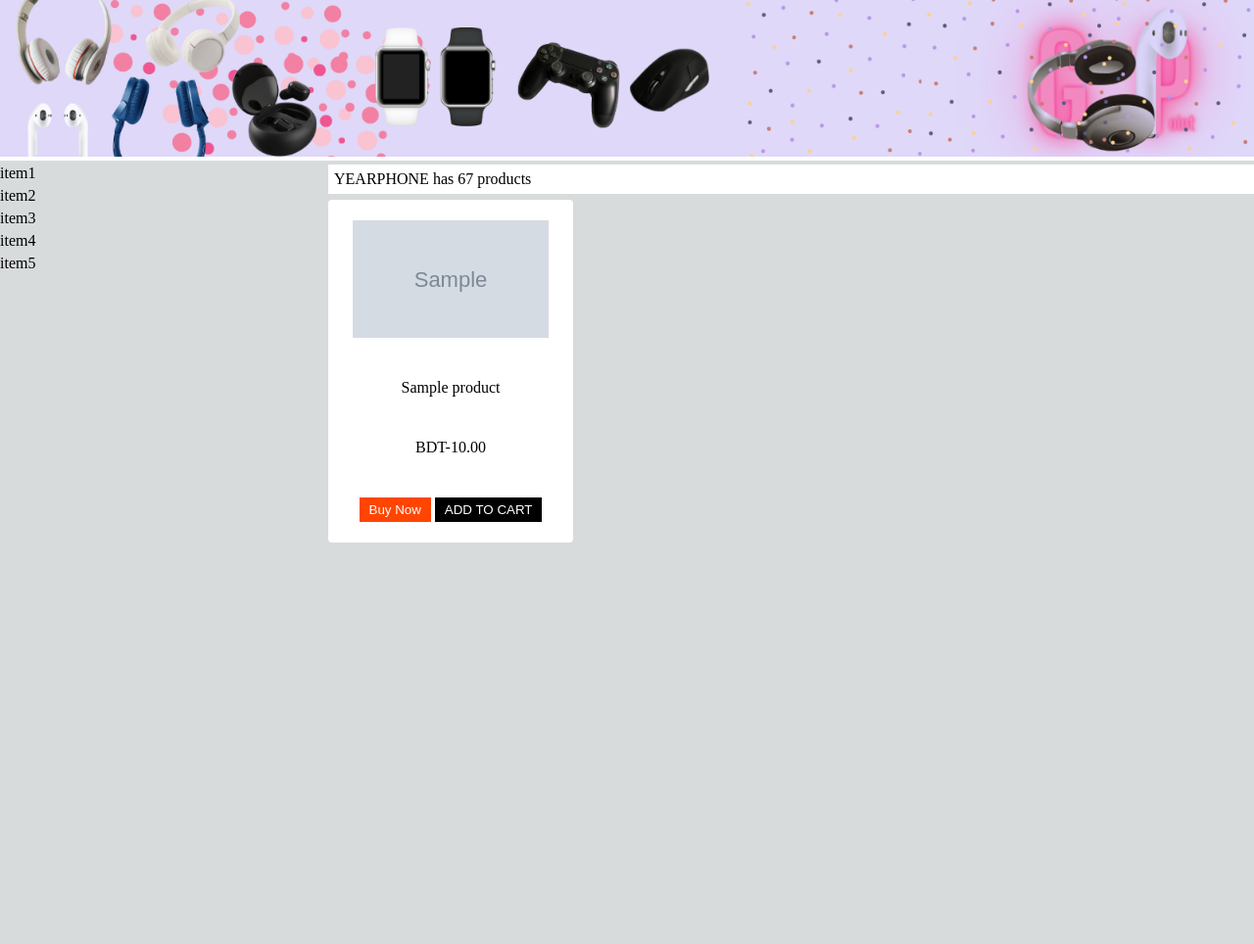
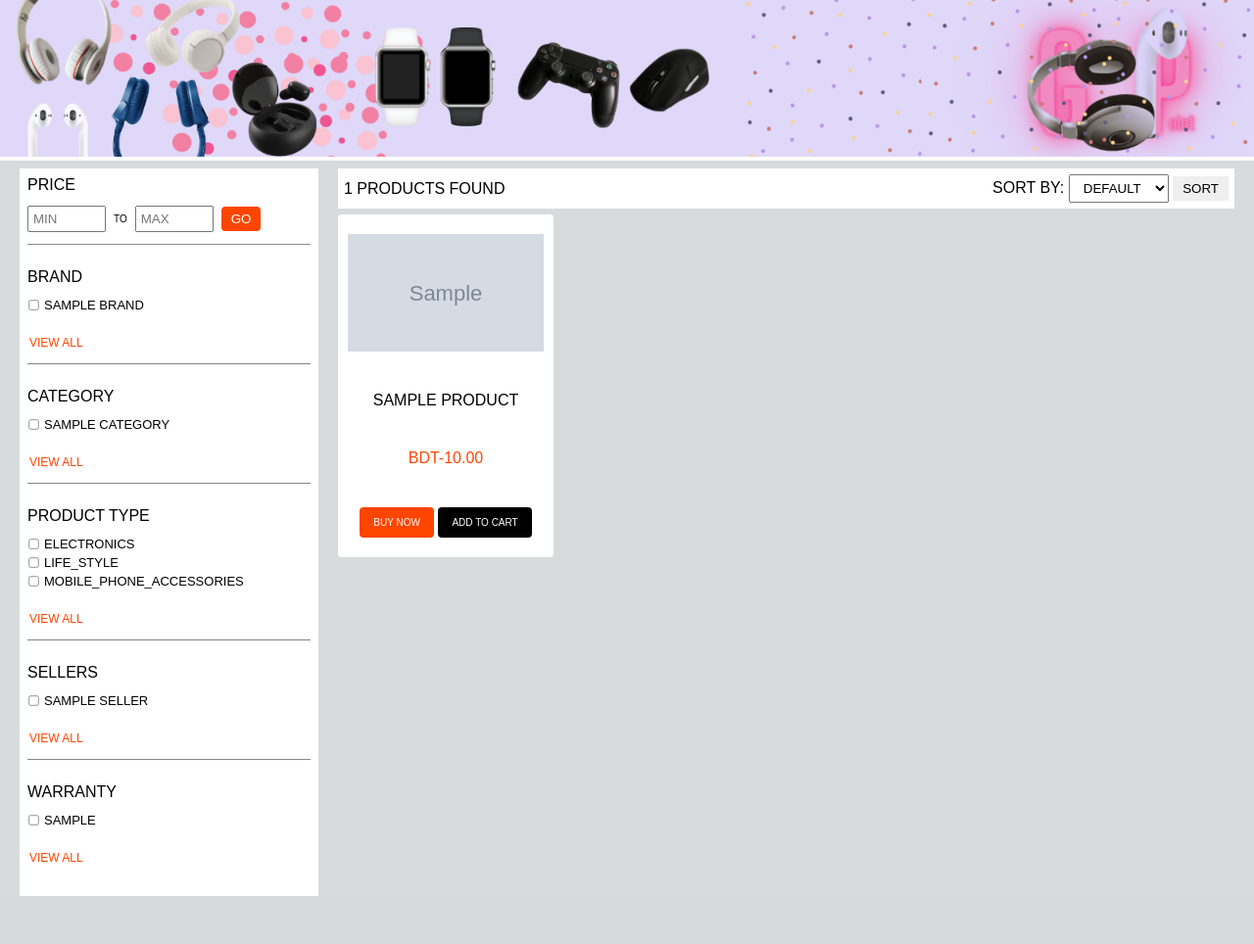
Before and after one commit to imtiazpy/Qtec-ecom-test, a Django app: page / in a window 1280 px wide. Shown: the whole page at 98% size. After the commit the page ends 915 px from the top, so only its background shows below. Run offline with Django 4.2, Linux system fonts and the light colour scheme; tables that the repository leaves empty hold one stand-in row (values such as "Sample post"); grey boxes marked "Sample" are stand-in pictures.

Commit message:
completed the filter and sorting feature

```diff
--- a/products/static/css/style.css
+++ b/products/static/css/style.css
@@ -1,52 +1,169 @@
+/* Global Styles */
 * {
   margin: 0px;
   padding: 0px;
   box-sizing: border-box;
+  text-transform: uppercase;
+  font-family: Arial, Helvetica, sans-serif;
 }
 
+/* Body Styles */
 body {
-  height: 100%;
+  height: 100vh;
 }
 
+/* Main Section Styles */
 main {
   width: 100%;
-  height: 100vh;
+  height: auto;
   background-color: rgb(216, 219, 219);
 }
 
 .container {
   display: flex;
   gap: 20px;
+  margin: 0 20px;
 }
 
+/* Aside (Filter Section) Styles */
 aside {
   flex-basis: 25%;
-  margin-top: 4px;
+  margin-top: 8px;
 }
 
-#filters {
+.filter-section {
+  height: auto;
   display: flex;
   flex-direction: column;
   gap: 5px;
+  background-color: #fff;
+  padding: 8px;
 }
 
+.filter-section form {
+  display: flex;
+  flex-direction: column;
+  gap: 14px;
+}
+
+.filter-option {
+  display: flex;
+  flex-direction: column;
+  gap: 12px;
+}
+
+.view-more {
+  color: orangered;
+  padding: 2px;
+  align-self: flex-start;
+  margin-top: 10px;
+  font-size: 12px;
+  border-radius: 2px;
+  cursor: pointer;
+}
+
+.filter-option h4 {
+  font-weight: 400;
+}
+
+.filter-option::after {
+  content: "";
+  display: block;
+  border-bottom: 1px solid #888686;
+  margin-bottom: 10px;
+}
+
+/* Remove horizontal line for the last filter-option */
+.filter-option:last-child::after {
+  content: "";
+  border: none;
+  margin: none;
+}
+
+.filter-option .filter-items {
+  display: flex;
+  flex-direction: column;
+  gap: 4px;
+  font-size: 13px;
+  white-space: nowrap;
+  overflow: hidden;
+  text-overflow: ellipsis;
+}
+
+.filter-items>div {
+  display: flex;
+  gap: 4px;
+  align-items: center;
+}
+
+.filter-items .hidden {
+  display: none;
+}
+
+.price-range {
+  display: flex;
+  gap: 8px;
+  align-items: center;
+}
+
+.price-range button {
+  background-color: orangered;
+  color: #fff;
+  border-radius: 4px;
+}
+
+span {
+  font-size: 10px;
+}
+
+input[type="number"] {
+  padding: 4px;
+  width: 80px;
+}
+
+input[type="checkbox"] {
+  transform: scale(0.8);
+  /* Adjust the scale value as needed */
+}
+
+/* Product Listing Section Styles */
 #product-list {
   flex-basis: 75%;
-  margin-top: 4px;
+  margin-top: 8px;
 }
 
-
-.info {
+.count-sort {
+  display: flex;
+  justify-content: space-between;
+  align-items: center;
   background-color: #fff;
   padding: 6px;
   margin-bottom: 6px;
 }
 
+.sort {
+  display: inline-block;
+  vertical-align: middle;
+  margin-left: 10px;
+}
+
+#sort-by {
+  display: inline-block;
+  vertical-align: middle;
+  padding: 5px 10px;
+}
+
+
+.products {
+  display: grid;
+  grid-template-columns: repeat(4, 1fr);
+  gap: 10px;
+}
 
 .product {
-  width: 250px;
+  width: 220px;
   height: 350px;
-  padding: 5px;
+  padding: 4px 20px;
   border-radius: 4px;
   background-color: #fff;
   display: flex;
@@ -54,7 +171,6 @@ aside {
   justify-content: space-around;
   align-items: center;
   gap: 10px;
-
 }
 
 .img-wrapper {
@@ -63,7 +179,6 @@ aside {
   display: flex;
   justify-content: center;
   align-items: center;
-
 }
 
 .img-wrapper img {
@@ -72,18 +187,75 @@ aside {
   object-fit: cover;
 }
 
+.price {
+  color: orangered;
+}
+
 button {
   outline: none;
   border: none;
   padding: 5px 10px;
 }
 
-button.primary {
+.btn-wrapper {
+  width: 100%;
+  display: flex;
+  justify-content: space-around;
+}
+
+.btn {
+  border-radius: 4px;
+  padding: 10px 14px;
+  font-size: 10px;
+}
+
+.btn.primary {
   background-color: orangered;
   color: #fff;
 }
 
-button.secondary {
+.btn.secondary {
   background-color: black;
   color: #fff;
 }
+
+
+@media (max-width: 991px) {
+  .container {
+    gap: 20px;
+  }
+
+  .filter-section {
+    padding: 16px;
+  }
+
+  .products {
+    grid-template-columns: repeat(2, 1fr);
+  }
+
+  .product {
+    width: 200px;
+    height: 350px;
+  }
+}
+
+/* Small Screen Breakpoint */
+@media (max-width: 767px) {
+  .container {
+    flex-direction: column;
+    margin: 0 10px;
+  }
+
+  .filter-section {
+    padding: 8px;
+  }
+
+  .products {
+    grid-template-columns: 1fr;
+  }
+
+  .product {
+    width: 100%;
+    height: 300px;
+  }
+}
--- /dev/null
+++ b/products/static/js/filters.js
@@ -0,0 +1,55 @@
+window.addEventListener('DOMContentLoaded', () => {
+  const filterProducts = () => {
+    const selectedBrands = getSelectedCheckboxes('brand');
+    const selectedCategories = getSelectedCheckboxes('category');
+    const selectedTypes = getSelectedCheckboxes('type');
+    const minPrice = document.querySelector('input[name="min_price"]').value;
+    const maxPrice = document.querySelector('input[name="max_price"]').value;
+    const selectedWarranty = getSelectedCheckboxes('warranty');
+    const selectedSellers = getSelectedCheckboxes('seller');
+
+    const url = buildFilterURL({
+      selectedBrands,
+      selectedCategories,
+      selectedTypes,
+      minPrice,
+      maxPrice,
+      selectedWarranty,
+      selectedSellers
+    });
+
+    window.location.href = url;
+  };
+
+  const getSelectedCheckboxes = (name) => {
+    const checkboxes = Array.from(document.querySelectorAll(`input[name="${name}"]:checked`));
+    return checkboxes.map(checkbox => checkbox.value);
+  };
+
+  const buildFilterURL = ({
+    selectedBrands,
+    selectedCategories,
+    selectedTypes,
+    minPrice,
+    maxPrice,
+    selectedWarranty,
+    selectedSellers
+  }) => {
+    const brandParam = selectedBrands.length ? `brand=${selectedBrands.join('&brand=')}` : '';
+    const categoryParam = selectedCategories.length ? `category=${selectedCategories.join('&category=')}` : '';
+    const typeParam = selectedTypes.length ? `type=${selectedTypes.join('&type=')}` : '';
+    const minPriceParam = minPrice ? `min_price=${minPrice}` : '';
+    const maxPriceParam = maxPrice ? `max_price=${maxPrice}` : '';
+    const warrantyParam = selectedWarranty.length ? `warranty=${selectedWarranty.join('&warranty=')}` : '';
+    const sellerParam = selectedSellers.length ? `seller=${selectedSellers.join('&seller=')}` : '';
+
+    const queryParams = [brandParam, categoryParam, typeParam, minPriceParam, maxPriceParam, warrantyParam, sellerParam];
+    const filteredParams = queryParams.filter(param => param !== '');
+    const url = `/?${filteredParams.join('&')}`;
+
+    return url;
+  };
+
+  const checkboxes = document.querySelectorAll('input[type="checkbox"]');
+  checkboxes.forEach((checkbox) => checkbox.addEventListener('change', filterProducts));
+});
--- a/products/static/js/index.js
+++ /dev/null
@@ -1,50 +0,0 @@
-const filters = document.querySelector('#filters');
-const product_list = document.querySelector('#product-list');
-
-
-const main = () => {
-  fetch('http://127.0.0.1:8000/products/')
-    .then(res => res.json())
-    .then(data => {
-      //call function
-      createComponent(data)
-    })
-    .catch((error) => {
-      console.log('Error:', error);
-    })
-}
-
-
-const createComponent = (data) => {
-  const products = document.createElement('div');
-  products.classList.add('products')
-  products.style.cssText = 'display: grid; grid-template-columns: repeat(4, 1fr); gap: 8px;'
-
-  data.forEach(product => {
-    const productElem = document.createElement('div');
-    productElem.className = 'product';
-
-    productElem.innerHTML = `
-      <div class="img-wrapper">
-        <img src="${product.photo_url}" width="100%" alt="product image">
-      </div>
-      <p>${product.name}</p>
-      <p>BDT-${product.price}</p>
-      <div>
-        <button class='primary'>Buy Now</button>
-        <button class='secondary'>ADD TO CART</button>
-      </div>
-    `;
-
-    products.appendChild(productElem);
-  })
-
-  product_list.appendChild(products)
-}
-
-
-
-
-
-
-main()
--- /dev/null
+++ b/products/templates/include/aside.html
@@ -0,0 +1,87 @@
+<div class="filter-section">
+  <form method="GET" action="">
+    <!-- Price range filter -->
+    <div class="filter-option">
+      <h4>Price</h4>
+      <div class="price-range">
+        <input type="number" value="{% if min_price %}{{ min_price }}{% endif %}" name="min_price" placeholder="Min">
+        <span>to</span>
+        <input type="number" value="{% if max_price %}{{ max_price }}{% endif %}" name="max_price" placeholder="Max">
+
+        <button type="submit">Go</button>
+
+      </div>
+    </div>
+
+    <!-- Brand filter -->
+    <div class="filter-option">
+      <h4>Brand</h4>
+      <div class="filter-items">
+        {% for brand in brands %}
+        <div class="filter-item">
+          <input type="checkbox" name="brand" value="{{ brand.id }}" {% if brand.id in selected_brands %}checked{% endif %}>
+          <label>{{ brand.name }}</label>
+        </div>
+        {% endfor %}
+      </div>
+      <span class="view-more">View All</span>
+    </div>
+
+    <!-- Category filter -->
+    <div class="filter-option">
+      <h4>Category</h4>
+      <div class="filter-items">
+        {% for category in categories %}
+        <div class="filter-item">
+          <input type="checkbox" name="category" value="{{ category.id }}" {% if category.id in selected_categories %}checked{% endif %}>
+          <label>{{ category.name }}</label>
+        </div>
+        {% endfor %}
+      </div>
+      <span class="view-more">View All</span>
+    </div>
+
+    <!-- Product type filter -->
+    <div class="filter-option">
+      <h4>Product Type</h4>
+      <div class="filter-items">
+        {% for product_type in product_types %}
+        <div class="filter-item">
+          <input type="checkbox" name="type" value="{{ product_type.0 }}" {% if product_type.0 in selected_product_types %}checked{% endif %}>
+          <label>{{ product_type.1 }}</label>
+        </div>
+        {% endfor %}
+      </div>
+      <span class="view-more">View All</span>
+    </div>
+
+
+    <!-- Seller filter -->
+    <div class="filter-option">
+      <h4>Sellers</h4>
+      <div class="filter-items">
+        {% for seller in sellers %}
+        <div class="filter-item">
+          <input type="checkbox" name="seller" value="{{ seller.id }}" {% if seller.id in selected_sellers %}checked{% endif %}>
+          <label>{{ seller.name }}</label>
+        </div>
+        {% endfor %}
+      </div>
+      <span class="view-more">View All</span>
+    </div>
+
+    <!-- Warranty filter -->
+    <div class="filter-option">
+      <h4>Warranty</h4>
+      <div class="filter-items">
+        {% for warranty_value in warranty_values %}
+        <div class="filter-item">
+            <input type="checkbox" name="warranty" value="{{ warranty_value }}" {% if warranty_value in selected_warranty %}checked{% endif %}>
+            <label>{{ warranty_value }}</label>
+        </div>
+        {% endfor %}
+      </div>
+      <span class="view-more">View All</span>
+    </div>
+  </form>
+</div>
--- a/products/templates/products/include/aside.html
+++ /dev/null
@@ -1,7 +0,0 @@
-<div id="filters">
-  <p>item1</p>
-  <p>item2</p>
-  <p>item3</p>
-  <p>item4</p>
-  <p>item5</p>
-</div>
--- a/products/templates/products/index.html
+++ /dev/null
@@ -1,53 +0,0 @@
-{% load static %}
-
-<!DOCTYPE html>
-<html>
-
-<head>
-  <meta charset="utf-8">
-  <meta http-equiv="X-UA-Compatible" content="IE=edge">
-  <title></title>
-  <meta name="description" content="">
-  <meta name="viewport" content="width=device-width, initial-scale=1">
-
-  <link rel="stylesheet" href="{% static 'css/style.css' %}">
-</head>
-
-<body>
-
-  <!-- Top banner -->
-  <header>
-    <img id="banner" src="{% static 'images/GadgetPointBanner.png' %}" width="100%" alt="Banner">
-  </header>
-
-  <!-- Main section -->
-  <main>
-    <div class="container">
-      <!-- Multi-filter section -->
-      <aside>
-        {% include 'products/include/aside.html' %}
-      </aside>
-
-      <!-- Product listing section -->
-
-      <section id="product-list">
-        <div class="info">
-          <p>YEARPHONE has 67 products</p>
-        </div>
-      </section>
-    </div>
-
-  </main>
-
-  <script src="{% static 'js/index.js' %}" defer></script>
-
-  <!-- Footer section -->
-  <footer>
-
-  </footer>
-
-
-
-</body>
-
-</html>
--- /dev/null
+++ b/products/templates/products/product_list.html
@@ -0,0 +1,93 @@
+{% load static %}
+
+<!DOCTYPE html>
+<html>
+<head>
+  <meta charset="utf-8">
+  <meta http-equiv="X-UA-Compatible" content="IE=edge">
+  <title></title>
+  <meta name="description" content="">
+  <meta name="viewport" content="width=device-width, initial-scale=1">
+
+  <link rel="stylesheet" href="{% static 'css/style.css' %}">
+</head>
+
+<body>
+
+  <!-- Top banner -->
+  <header>
+    <img id="banner" src="{% static 'images/GadgetPointBanner.png' %}" width="100%" alt="Banner">
+  </header>
+
+  <!-- Main section -->
+  <main>
+    <div class="container">
+      <!-- Multi-filter section -->
+      <aside>
+        {% include 'include/aside.html' %}
+      </aside>
+
+      <!-- Product listing section -->
+      <section id="product-list">
+        <div class="count-sort">
+
+          <!-- Product count at the top of product listing -->
+          <div class="product-count">
+            {% if product_count %}
+              <p>{{ product_count }} products found</p>
+            {% else %}
+              <p>No products found</p>
+            {% endif %}
+          </div>
+
+          <!-- Sorting -->
+          <div class="sort">
+            <form method="GET" action="{% url 'product-list' %}">
+              <label for="sort-by">Sort By:</label>
+              <select name="sort_by" id="sort-by">
+                <option value="" {% if selected_sort == '' %}selected{% endif %}>Default</option>
+                <option value="name" {% if selected_sort == 'name' %}selected{% endif %}>Name</option>
+                <option value="price" {% if selected_sort == 'price' %}selected{% endif %}>Price</option>
+              </select>
+              <button type="submit">Sort</button>
+            </form>
+          </div>
+
+        </div>
+
+
+        <!-- Listing products -->
+        <div class="products">
+          {% for product in products %}
+
+          <div class="product">
+            <div class="img-wrapper">
+              <img src="{{product.photo.url}}" width="100%" alt="product image">
+            </div>
+            <p>{{product.name}}</p>
+            <p class="price">BDT-{{product.price}}</p>
+            <div class="btn-wrapper">
+              <button class='btn primary'>Buy Now</button>
+              <button class='btn secondary'>ADD TO CART</button>
+            </div>
+          </div>
+
+          {% endfor %}
+        </div>
+
+      </section>
+    </div>
+
+  </main>
+
+
+  <!-- Footer section -->
+  <footer>
+
+  </footer>
+
+  <script src="{% static 'js/filters.js' %}"></script>
+
+</body>
+
+</html>
--- a/products/urls.py
+++ b/products/urls.py
@@ -1,8 +1,7 @@
 from django.urls import path
-from .views import product_index, ProductListView
+from .views import ProductListView
 
 
 urlpatterns = [
-    path('', product_index, name='index'),
-    path('products/', ProductListView.as_view(), name='product-list'),
+    path('', ProductListView.as_view(), name='product-list'),
 ]
--- a/products/views.py
+++ b/products/views.py
@@ -1,38 +1,87 @@
-from django.shortcuts import render
-from django.views.generic import View
-from django.http import JsonResponse
-from django.conf import settings
+from django.db.models import Count
+from django.views.generic import ListView
 
-from .models import Product
+from .models import Product, ProductType
+from product_categories.models import Brand, Category
+from sellers.models import Seller
 
 
-def product_index(request):
-    return render(request, 'products/index.html')
+class ProductListView(ListView):
+    model = Product
+    template_name = 'products/product_list.html'
+    context_object_name = 'products'
 
-class ProductListView(View):
-    """Product List view. Returns Json for the frontend"""
+    queryset = Product.objects.all()
 
-    def get(self, request, *args, **kwargs):
-        products = self.get_products()
-        data = self.serialize_products(products)
-        return JsonResponse(data, safe=False)
+    def get_context_data(self, **kwargs):
+        context = super().get_context_data(**kwargs)
 
-    def get_products(self):
-        return Product.objects.all()
+        selected_categories = self.request.GET.getlist('category')
+        selected_brands = self.request.GET.getlist('brand')
+        selected_product_types = self.request.GET.getlist('type')
+        selected_warranty = self.request.GET.getlist('warranty')
+        selected_sellers = self.request.GET.getlist('seller')
+        min_price = self.request.GET.get('min_price')
+        max_price = self.request.GET.get('max_price')
 
-    def serialize_products(self, products):
-        data = []
-        for product in products:
-            serialized_product = {
-                'id': product.id,
-                'name': product.name,
-                'price': product.price,
-                'photo_url': settings.MEDIA_URL + str(product.photo),
-                'category': product.category.name,
-                'type': product.type,
-                'brand': product.brand.name,
-                'warranty': product.warranty,
-                'seller': product.seller.name,
-            }
-            data.append(serialized_product)
-        return data
+        context['brands'] = Brand.objects.all()
+        context['categories'] = Category.objects.all()
+        context['product_types'] = ProductType.choices
+        context['warranty_values'] = self.queryset.values_list('warranty', flat=True).distinct().order_by('warranty')
+        context['sellers'] = Seller.objects.all()
+
+        context['selected_brands'] = [int(i) for i in selected_brands]
+        context['selected_categories'] = [int(i) for i in selected_categories]
+        context['selected_product_types'] = selected_product_types
+        context['selected_warranty'] = selected_warranty
+        context['selected_sellers'] = [int(i) for i in selected_sellers]
+        context['min_price'] = min_price
+        context['max_price'] = max_price
+
+        # Calculate the product count based on the selected filters
+        product_count = self.get_queryset().count()
+        context['product_count'] = product_count
+
+        # Get the selected sort value from the request
+        selected_sort = self.request.GET.get('sort_by', '')
+        context['selected_sort'] = selected_sort
+
+        return context
+
+    def get_queryset(self):
+        queryset = super().get_queryset()
+
+        filters = {}
+
+        brands = self.request.GET.getlist('brand')
+        categories = self.request.GET.getlist('category')
+        types = self.request.GET.getlist('type')
+        warranties = self.request.GET.getlist('warranty')
+        sellers = self.request.GET.getlist('seller')
+        min_price = self.request.GET.get('min_price')
+        max_price = self.request.GET.get('max_price')
+
+        if brands:
+            filters['brand__in'] = brands
+        if categories:
+            filters['category__in'] = categories
+        if types:
+            filters['type__in'] = types
+        if warranties:
+            filters['warranty__in'] = warranties
+        if sellers:
+            filters['seller__in'] = sellers
+        if min_price and max_price:
+            filters['price__range'] = (min_price, max_price)
+
+        if filters:
+            queryset = queryset.filter(**filters)
+
+        # Apply sorting logic based on the selected sort criteria
+        sort_by = self.request.GET.get('sort_by', '')
+        if sort_by == 'name':
+            queryset = queryset.order_by('name')
+        elif sort_by == 'price':
+            queryset = queryset.order_by('price')
+
+        return queryset
```
